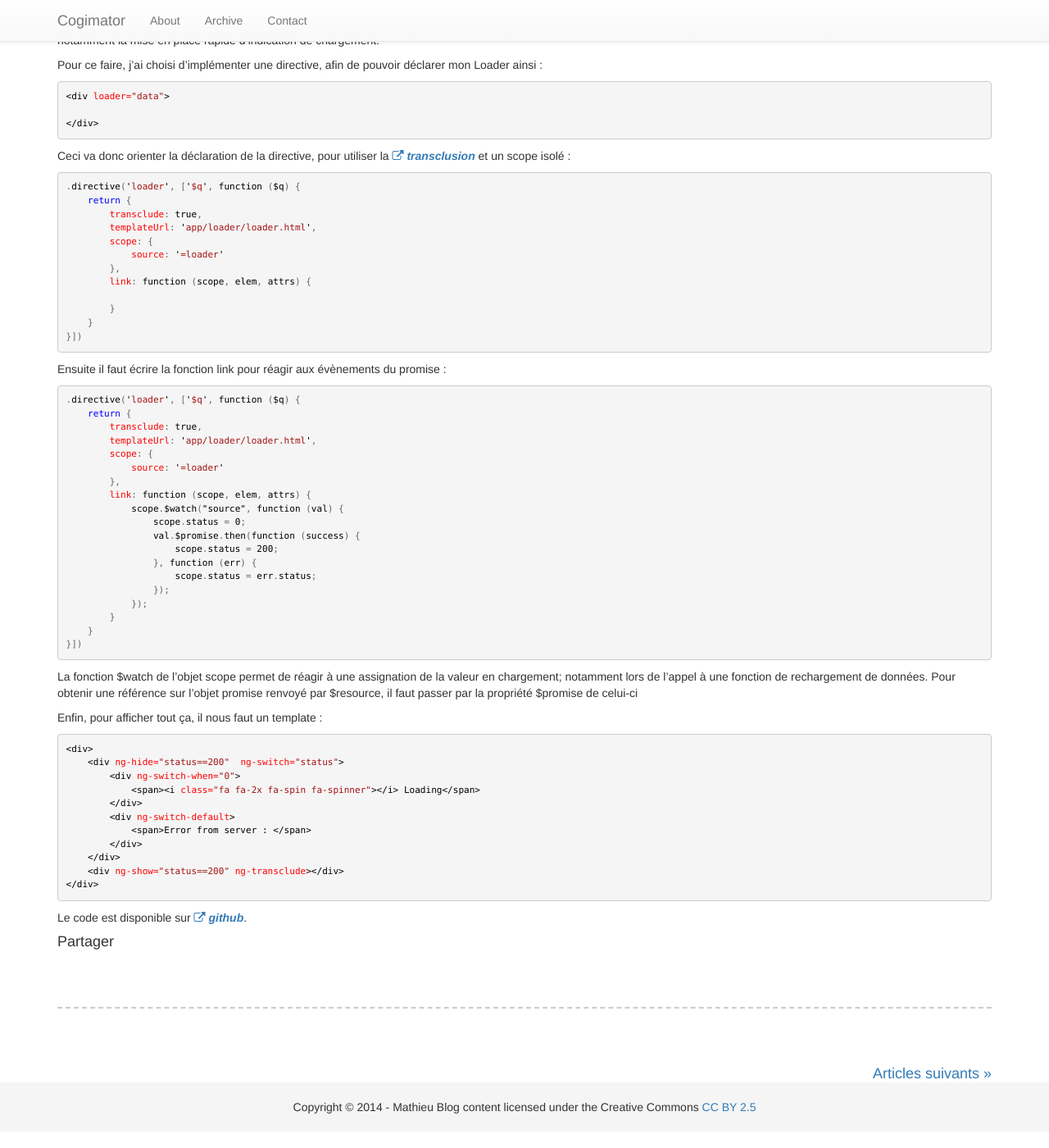
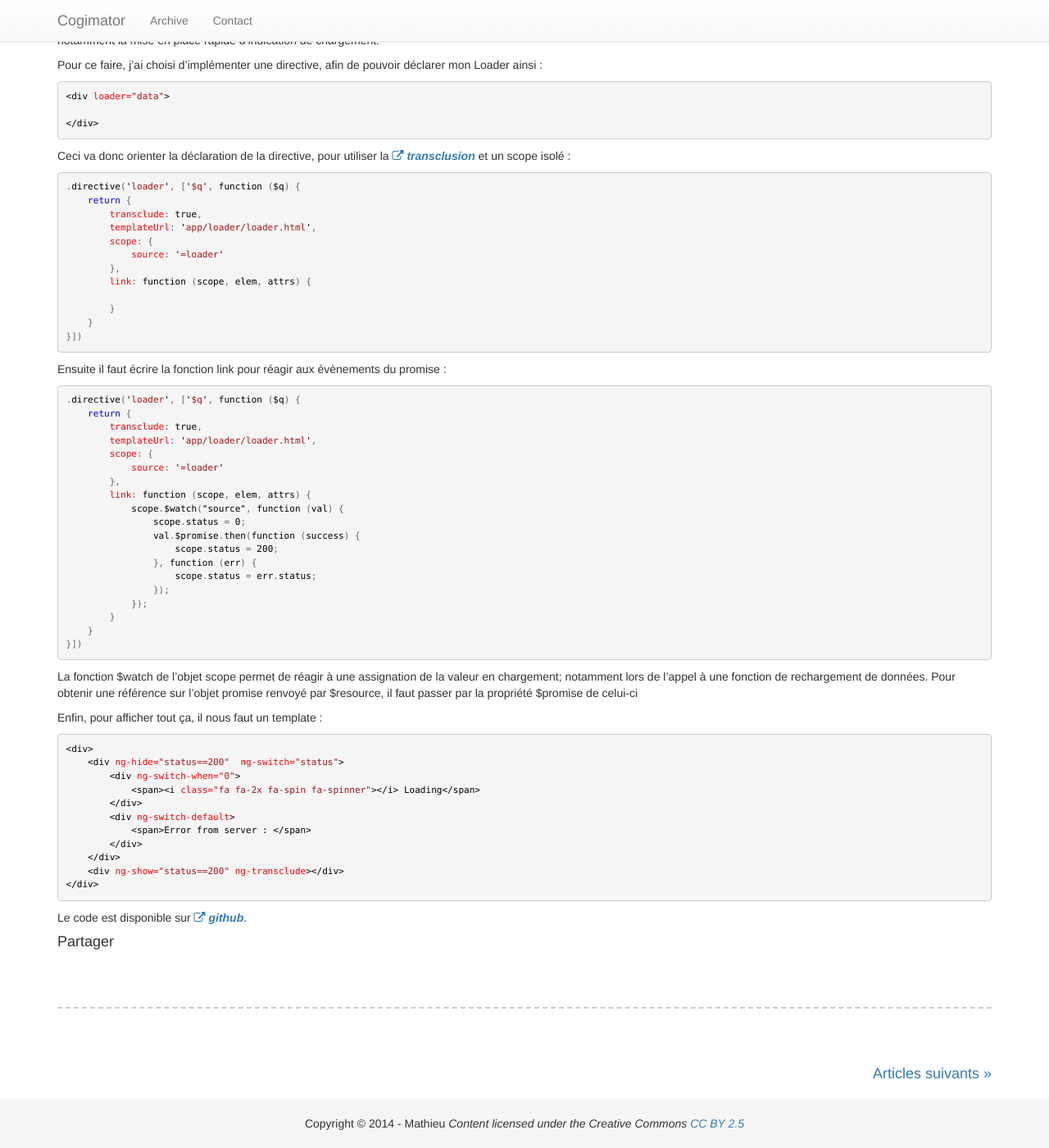
Before and after one commit to mathieubrun/mathieubrun.github.io, a Jekyll site: the page built from index.html, in a window 1280 px wide and 1400 px high, scrolled down 8004 px. Shown: the whole window at 82% size. Built offline with Jekyll 4.4.1, drawn with Linux system fonts in a browser that asks for light colours; nearby versions of some CDN libraries; Markdown is read by kramdown in place of the engine named in the settings; the list of posts is cut into pages by our own code.

Commit message:
Minor issues

```diff
--- a/_includes/footer.html
+++ b/_includes/footer.html
@@ -1,5 +1,3 @@
-<div class="row">
-	<p class="col-xs-12 text-center">
-	  Copyright &copy; {{ site.time | date: "%Y" }} - {{ site.author }} Blog content licensed under the Creative Commons <a href="http://creativecommons.org/licenses/by/2.5/">CC BY 2.5</a>
-	</p>
-</div>
+<p class="text-center">
+  Copyright &copy; {{ site.time | date: "%Y" }} - {{ site.author }} <em>Content licensed under the Creative Commons <a href="http://creativecommons.org/licenses/by/2.5/">CC BY 2.5</a></em>
+</p>
--- a/_layouts/default.html
+++ b/_layouts/default.html
@@ -56,7 +56,6 @@
         </div>
         <div class="navbar-collapse collapse">
           <ul class="nav navbar-nav">
-            <li><a href="/about/">About</a></li>
 			<li><a href="/archive/">Archive</a></li>
             <li><a href="https://github.com/{{ site.github_user }}/feedback/issues/new">Contact</a></li>
           </ul>
--- a/css/screen.css
+++ b/css/screen.css
@@ -8,7 +8,8 @@ body {
 }
 
 #footer  p {
-	margin: 20px 0;
+	margin-top: 20px;
+	padding-top: 20px;
 }
 
 article.post {
```
Also changed, not shown: about/index.markdown (deleted, +0 -16 lines).
